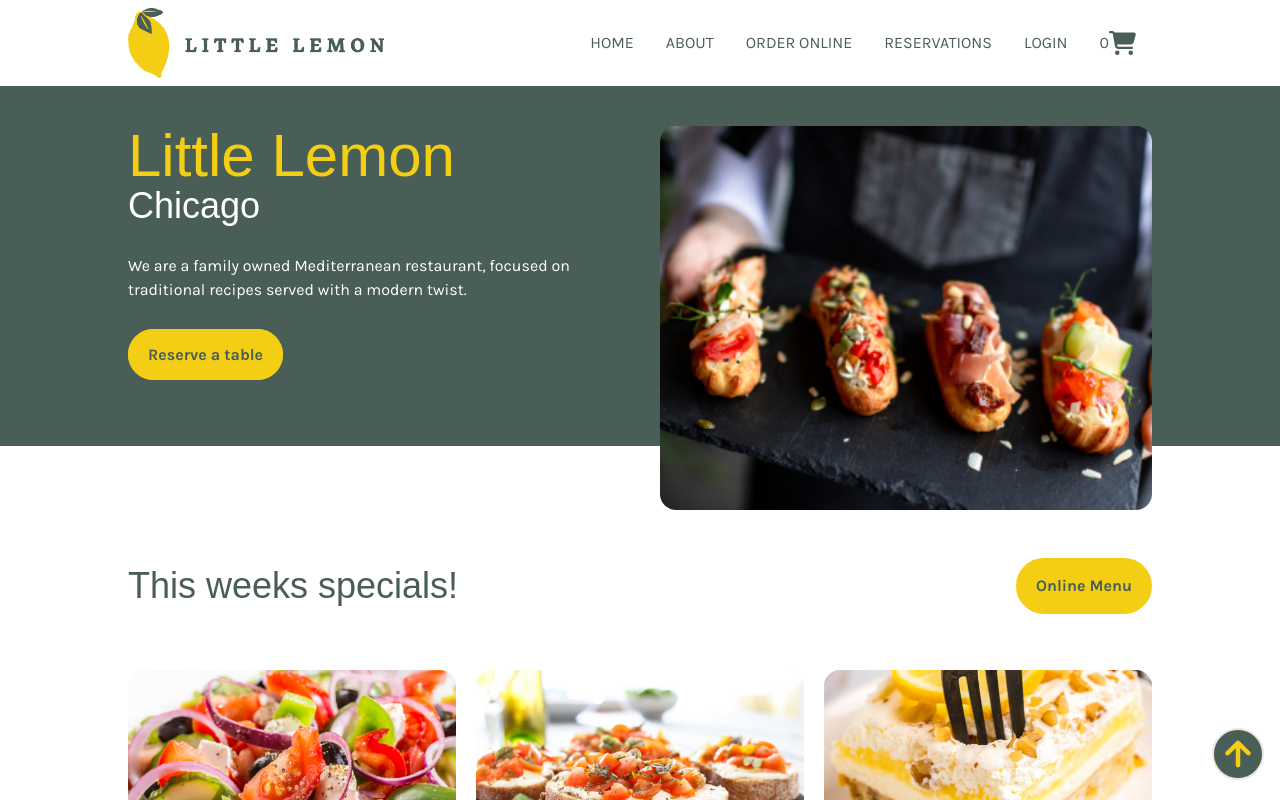
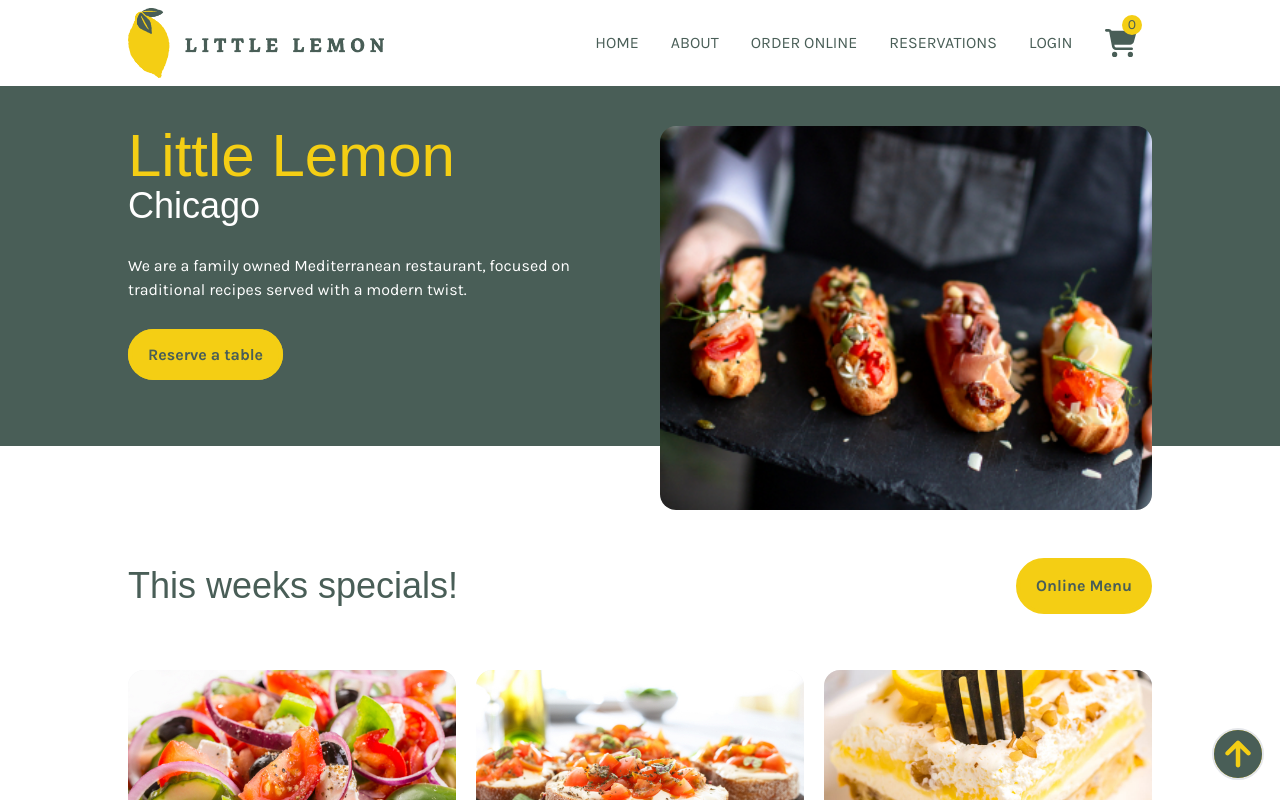
Before and after one commit to David-Werth/little-lemon, a Next.js app: page / in a window 1280 px wide. Shown: the top 800 px of the page. Built offline with nearby package versions, Linux system fonts and the light colour scheme; a web font is replaced by a local one.

Commit message:
display total item count in nav icon

```diff
--- a/components/shared/Navbar.jsx
+++ b/components/shared/Navbar.jsx
@@ -31,15 +31,24 @@ const Navbar = () => {
 		return () => window.removeEventListener('resize', handleResize);
 	}, []);
 
+	useEffect(() => {
+		if (!isMobile) {
+			setClicked(false);
+		}
+	}, [isMobile]);
+
 	const handleClick = () => {
 		setClicked(() => !clicked);
 	};
 
 	useEffect(() => {
-		if (!isMobile) {
-			setClicked(false);
-		}
-	}, [isMobile]);
+		let counter = 0;
+		cartState.map((i) => {
+			counter = counter + i.itemCount;
+		});
+
+		setTotalCartCount(counter);
+	}, [cartState]);
 
 	return (
 		<nav className="flex flex-row items-center justify-between w-11/12 max-w-5xl bg-white ">
@@ -77,11 +86,13 @@ const Navbar = () => {
 				</Link>
 				<Link
 					onClick={() => setClicked(false)}
-					className="nav-link"
+					className="relative nav-link"
 					href="/order/cart"
 				>
-					{totalCartCount}
-					<FontAwesomeIcon icon={faCartShopping} className={`h-6`} />
+					<p className="absolute px-[6px] rounded-full bg-yellow top-[10px] lg:right-[10px] lg:top-[15px] text-sm">
+						{totalCartCount}
+					</p>
+					<FontAwesomeIcon icon={faCartShopping} className={`h-7`} />
 				</Link>
 			</ul>
 		</nav>
```
